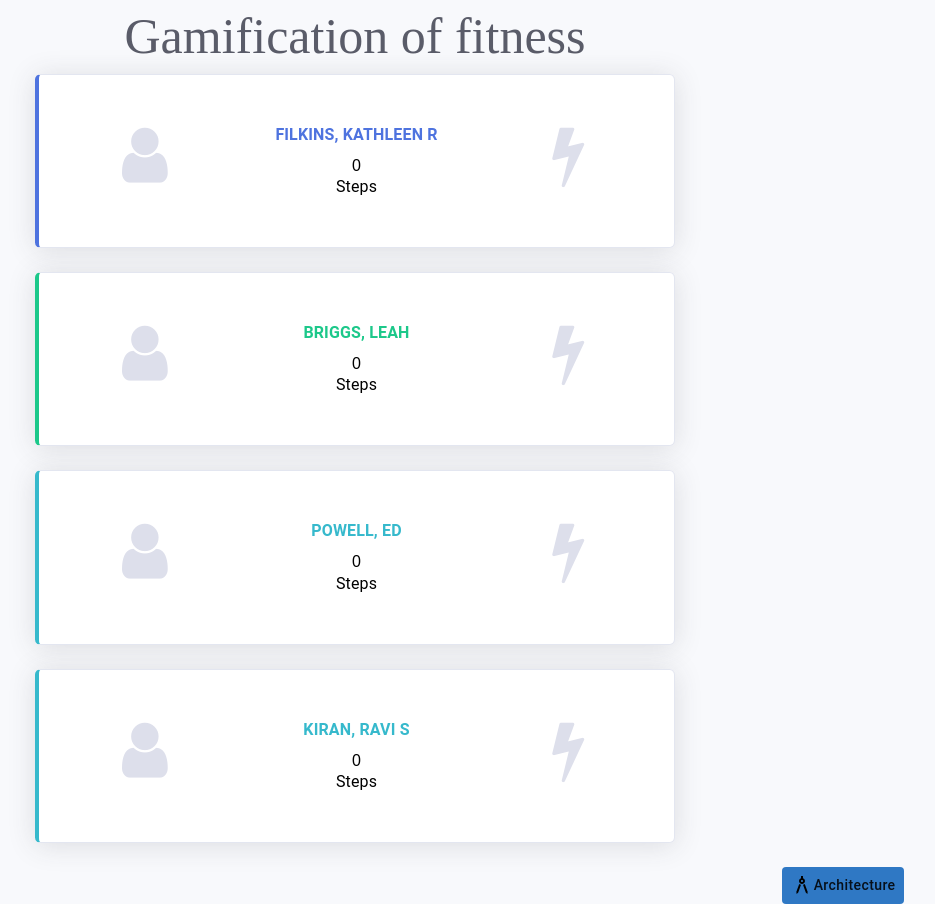
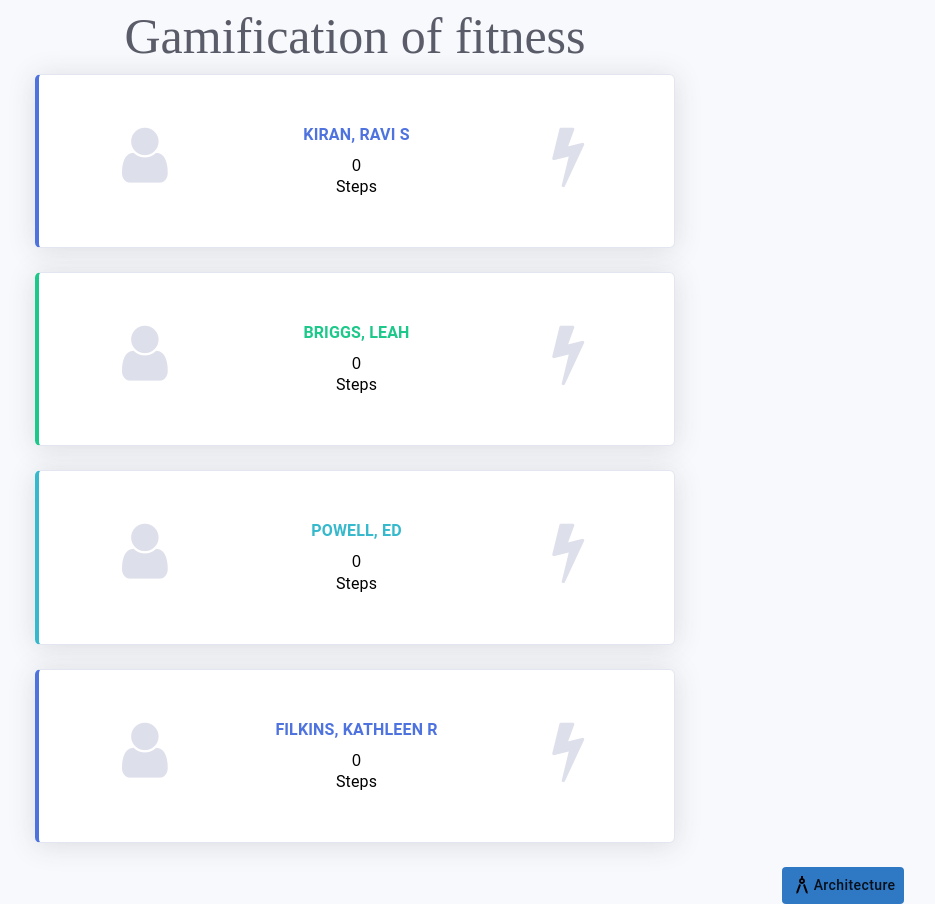
Before and after one commit to rkram0901/fitness-gamification, a React (Create React App) app: page / in a window 1280 px wide. Shown: the whole page, without its empty margins (285-1220 px from the left). Built offline with nearby package versions, Linux system fonts and the light colour scheme; no server answers.

Commit message:
Updated changes
Updated changes

```diff
--- a/src/constant.js
+++ b/src/constant.js
@@ -3,10 +3,10 @@ const router = {
 }
 
 const user = [
-    {name: 'Filkins, Kathleen R', id: 1},
+    {name: 'Kiran, Ravi S', id: 1},
     {name:'Briggs, Leah', id: 2},
     {name: 'Powell, Ed', id: 3},
-    {name: 'Kiran, Ravi S', id: 4}
+    {name: 'Filkins, Kathleen R', id: 4}
 ]
 
 export {router, user}
--- a/src/hometile.js
+++ b/src/hometile.js
@@ -117,7 +117,7 @@ class HomeTile extends React.Component {
                     onClick={() => {
                       this.props.openPlayScreen(
                         this.props.gameTimingDetails.gameTwoTime,
-                        "https://goblinslayer.s3.ap-south-1.amazonaws.com/index.html"
+                        "https://main.d31e8zu34530mn.amplifyapp.com/"
                       );
                     }}
                   >
@@ -166,7 +166,7 @@ class HomeTile extends React.Component {
                     onClick={() => {
                       this.props.openPlayScreen(
                         this.props.gameTimingDetails.gameThreeTime,
-                        "https://carracer.s3.ap-south-1.amazonaws.com/index.html"
+                        "https://main.d1t34beo4t1li3.amplifyapp.com/"
                       );
                     }}
                   >
--- a/src/landingTile.js
+++ b/src/landingTile.js
@@ -36,7 +36,7 @@ class LandingTile extends React.Component {
   }
 
   handleBack() {
-    this.setState({ isGameLanding: false, isShowArch: false});
+    this.setState({ isGameLanding: false, isShowArch: false });
   }
 
   async navigateToHome(userName) {
@@ -126,7 +126,7 @@ class LandingTile extends React.Component {
                   onClick={() => {
                     this.handleNameClick(
                       this.state.stepDetails[0],
-                      "Filkins, Kathleen R"
+                      "Kiran, Ravi S"
                     );
                   }}
                 >
@@ -138,18 +138,16 @@ class LandingTile extends React.Component {
                     </Grid>
                     <Grid item xs={4}>
                       <Typography className="cardnameheading colorblue">
-                        Filkins, Kathleen R
+                        Kiran, Ravi S
                       </Typography>
-                      <div style={{paddingTop: '10px'}}>
+                      <div style={{ paddingTop: "10px" }}>
                         {this.state.stepDetails &&
                         this.state.stepDetails[0] &&
                         this.state.stepDetails[0].stepsCount
                           ? this.state.stepDetails[0].stepsCount
                           : 0}
                       </div>
-                      <Typography >
-                        Steps
-                      </Typography>
+                      <Typography>Steps</Typography>
                     </Grid>
                     <Grid item xs={1} sm={4} md={4}>
                       <div>
@@ -182,16 +180,14 @@ class LandingTile extends React.Component {
                       <Typography className="cardnameheading colorsuccess">
                         Briggs, Leah
                       </Typography>
-                      <div style={{paddingTop: '10px'}}>
+                      <div style={{ paddingTop: "10px" }}>
                         {this.state.stepDetails &&
                         this.state.stepDetails[1] &&
                         this.state.stepDetails[1].stepsCount
                           ? this.state.stepDetails[1].stepsCount
                           : 0}
                       </div>
-                      <Typography >
-                        Steps
-                      </Typography>
+                      <Typography>Steps</Typography>
                     </Grid>
                     <Grid item xs={1} sm={4} md={4}>
                       <div>
@@ -224,16 +220,14 @@ class LandingTile extends React.Component {
                       <Typography className="cardnameheading colorinfo">
                         Powell, Ed
                       </Typography>
-                      <div style={{paddingTop: '10px'}}>
+                      <div style={{ paddingTop: "10px" }}>
                         {this.state.stepDetails &&
                         this.state.stepDetails[2] &&
                         this.state.stepDetails[2].stepsCount
                           ? this.state.stepDetails[2].stepsCount
                           : 0}
                       </div>
-                      <Typography >
-                        Steps
-                      </Typography>
+                      <Typography>Steps</Typography>
                     </Grid>
                     <Grid item xs={1} sm={4} md={4}>
                       <div>
@@ -247,12 +241,12 @@ class LandingTile extends React.Component {
             </Grid>
             <Grid container>
               <Grid item xs={3}></Grid>
-              <Grid item xs={6} className="cardstyle border-left-info">
+              <Grid item xs={6} className="cardstyle border-left-primary-blue">
                 <div
                   onClick={() => {
                     this.handleNameClick(
                       this.state.stepDetails[3],
-                      "Kiran, Ravi S"
+                      "Filkins, Kathleen R"
                     );
                   }}
                 >
@@ -263,19 +257,17 @@ class LandingTile extends React.Component {
                       </div>
                     </Grid>
                     <Grid item xs={4}>
-                      <Typography className="cardnameheading colorinfo">
-                      Kiran, Ravi S
+                      <Typography className="cardnameheading colorblue">
+                        Filkins, Kathleen R
                       </Typography>
-                      <div style={{paddingTop: '10px'}}>
+                      <div style={{ paddingTop: "10px" }}>
                         {this.state.stepDetails &&
                         this.state.stepDetails[3] &&
                         this.state.stepDetails[3].stepsCount
                           ? this.state.stepDetails[3].stepsCount
                           : 0}
                       </div>
-                      <Typography >
-                        Steps
-                      </Typography>
+                      <Typography>Steps</Typography>
                     </Grid>
                     <Grid item xs={1} sm={4} md={4}>
                       <div>
@@ -289,7 +281,7 @@ class LandingTile extends React.Component {
             </Grid>
             <Grid container>
               <Grid item xs={10} />
-              <Grid item xs={1} >
+              <Grid item xs={1}>
                 <Button
                   style={{
                     backgroundColor: "#2F78C4",
```
